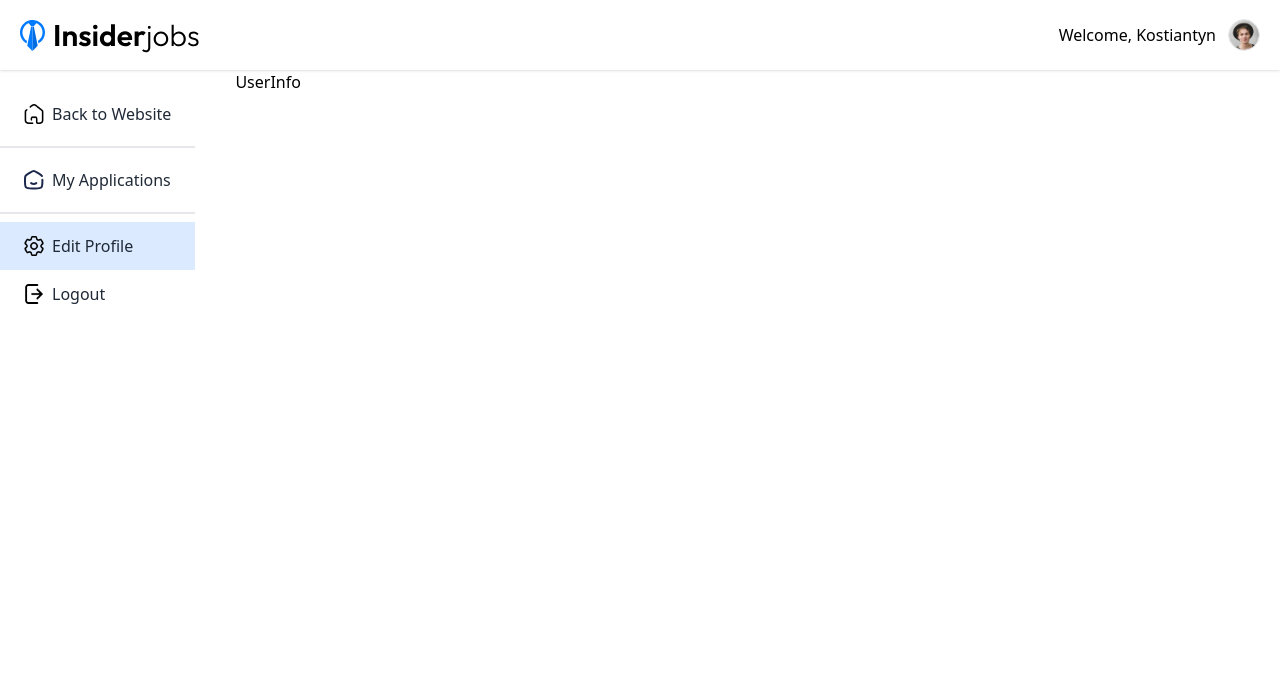
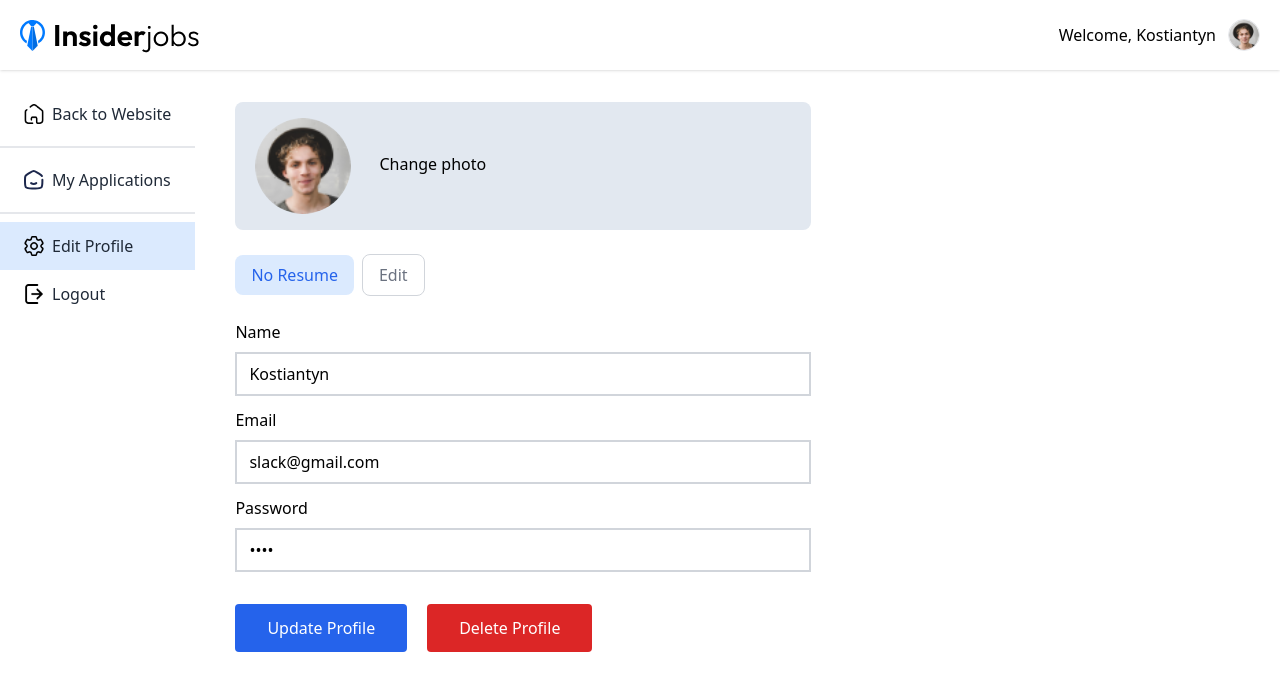
Before and after one commit to Desire-Syndrome/job-portal, a React (Vite) app in the folder client/: page /user/edit-user-profile in a window 1280 px wide. Shown: the top 690 px of the page. Built offline with nearby package versions, Linux system fonts and the light colour scheme.

Commit message:
added user info page

```diff
--- a/client/src/assets/mock-data.js
+++ b/client/src/assets/mock-data.js
@@ -225,5 +225,8 @@ export const company = {
 
 export const user = {
 	name: "Kostiantyn",
+	email: "slack@gmail.com",
+	password: "1234",
+	resume: null,
 	image: profile_img
 };
--- a/client/src/pages/CompanyInfo.jsx
+++ b/client/src/pages/CompanyInfo.jsx
@@ -15,11 +15,11 @@ const CompanyInfo = () => {
 	return (
 
 		<form className='container py-8 flex flex-col w-full items-start gap-3'>
-			<div className='w-full max-w-xl py-4 text-center bg-slate-200 rounded-lg'>
+			<div className='w-full max-w-xl py-4  bg-slate-200 rounded-lg'>
 				<label htmlFor="image">
-					<img src={image ? typeof image === 'string' ? image : URL.createObjectURL(image) : assetsImages.upload_area} alt="Upload image" className='w-24 h-24 rounded-full inline-block cursor-pointer' />
+					<img src={image ? typeof image === 'string' ? image : URL.createObjectURL(image) : assetsImages.upload_area} alt="Upload image" className='w-24 h-24 ms-5 rounded-full inline-block cursor-pointer' />
 					<input onChange={e => setImage(e.target.files[0])} type="file" id='image' hidden />
-					<p className='ms-5 px-2 py-5 cursor-pointer inline-block'>Upload company logo</p>
+					<p className='ms-5 px-2 py-5 cursor-pointer inline-block'>Change company logo</p>
 				</label>
 			</div>
 			<div className='w-full max-w-xl'>
--- a/client/src/pages/UserInfo.jsx
+++ b/client/src/pages/UserInfo.jsx
@@ -1,9 +1,68 @@
+import { assetsImages } from '../assets/images-data'
+import { user } from '../assets/mock-data'
+
+import { useState } from "react";
+
+
 const UserInfo = () => {
+
+	const [name, setName] = useState(user.name);
+	const [email, setEmail] = useState(user.email);
+	const [password, setPassword] = useState(user.password);
+	const [image, setImage] = useState(user.image);
+	const [isResumeEdit, setIsResumeEdit] = useState(false);
+	const [resume, setResume] = useState(user.image);
+
+
 	return (
 
-		<div>UserInfo</div>
+		<form className='container py-8 flex flex-col w-full items-start gap-3'>
+			<div className='w-full max-w-xl py-4  bg-slate-200 rounded-lg'>
+				<label htmlFor="image">
+					<img src={image ? typeof image === 'string' ? image : URL.createObjectURL(image) : assetsImages.upload_area} alt="Upload image" className='w-24 h-24 ms-5 rounded-full inline-block cursor-pointer' />
+					<input onChange={e => setImage(e.target.files[0])} type="file" id='image' hidden />
+					<p className='ms-5 px-2 py-5 cursor-pointer inline-block'>Change photo</p>
+				</label>
+			</div>
+			<div className="flex gap-2 mb-3 mt-3">
+				{isResumeEdit || user && user.resume === "" ? (<>
+					<label className='flex items-center' htmlFor="resume-upload">
+						<p className='bg-blue-100 text-blue-600 px-4 py-2 rounded-lg cursor-pointer'>{resume?.name || "Select Resume"}</p>
+						<input onChange={e => setResume(e.target.files[0])}
+							accept="application/pdf" id="resume-upload" type="file" hidden />
+					</label>
+					<button onClick={() => setIsResumeEdit(false)}
+						className='bg-green-100 border border-green-400 rounded-lg px-4 py-2 hover:bg-green-200 transition duration-300 ease-in-out'>Confirm</button>
+				</>) : (
+					<div className="flex items-center ">
+						<a href="#" className="bg-blue-100 text-blue-600 px-4 py-2 rounded-lg mr-2 cursor-pointer">{resume?.name || "No Resume"}</a>
+						<button onClick={() => setIsResumeEdit(true)}
+							className="text-gray-500 border border-gray-300 rounded-lg px-4 py-2 hover:border-gray-500 hover:text-gray-700 transition duration-300 ease-in-out">Edit</button>
+					</div>
+				)}
+			</div>
+			<div className='w-full max-w-xl'>
+				<p className='mb-2'>Name</p>
+				<input onChange={e => setName(e.target.value)} value={name}
+					type="text" placeholder="" className='w-full max-w-3xl py-2 border-2 border-gray-300' />
+			</div>
+			<div className='w-full max-w-xl'>
+				<p className='mb-2'>Email</p>
+				<input onChange={e => setEmail(e.target.value)} value={email}
+					type="email" placeholder="" className='w-full max-w-3xl py-2 border-2 border-gray-300' />
+			</div>
+			<div className='w-full max-w-xl'>
+				<p className='mb-2'>Password</p>
+				<input onChange={e => setPassword(e.target.value)} value={password}
+					type="password" placeholder="" className='w-full max-w-3xl py-2 border-2 border-gray-300' />
+			</div>
+			<div className='mt-5'>
+				<button className="bg-blue-600 rounded px-8 py-3 text-white hover:bg-blue-500 transition duration-300 ease-in-out">Update Profile</button>
+				<button className="ms-5 bg-red-600 rounded px-8 py-3 text-white hover:bg-red-500 transition duration-300 ease-in-out">Delete Profile</button>
+			</div>
+		</form>
 
-		)
+	)
 }
 
 export default UserInfo
```
